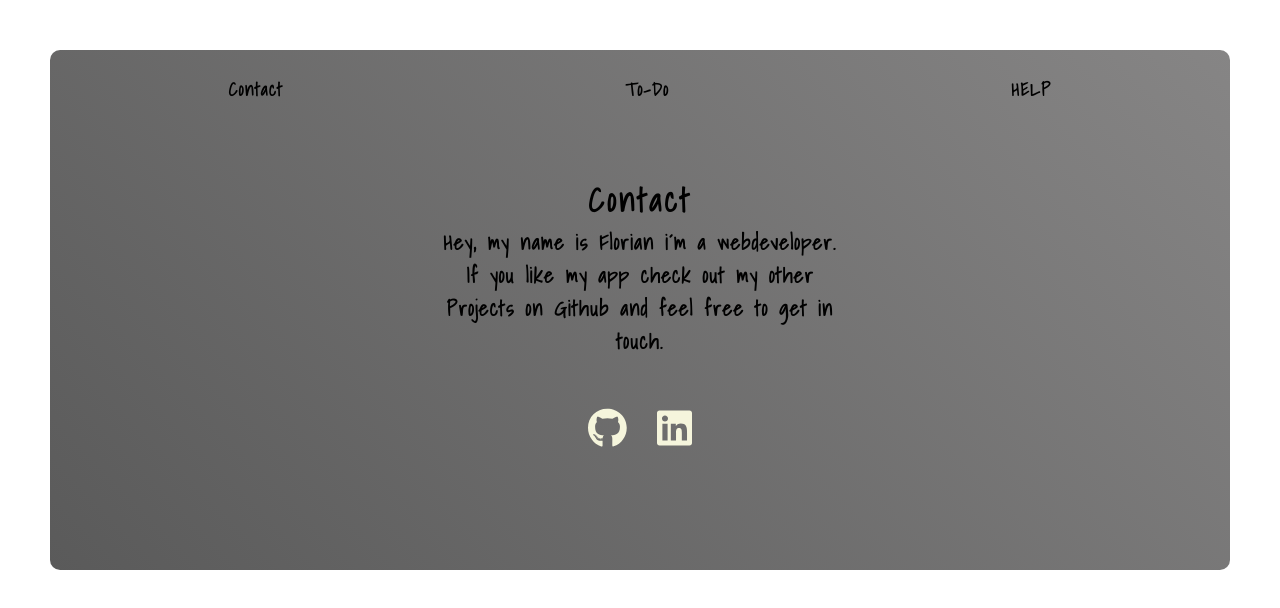
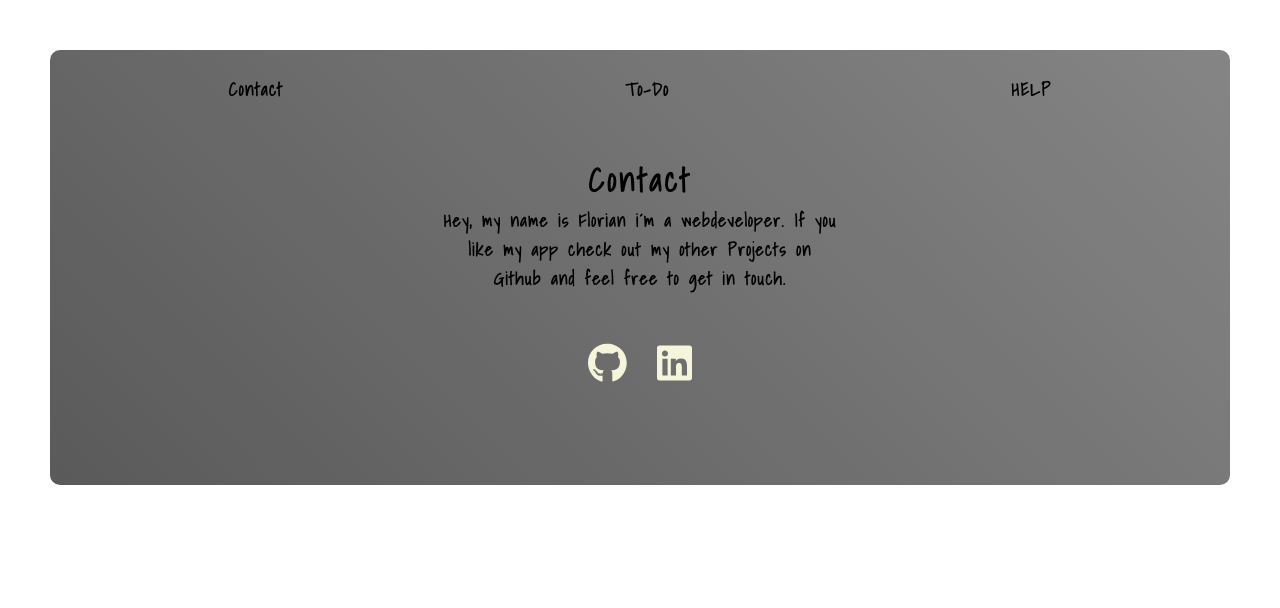
Before and after one commit to itzFlorian/Todo-App, a React (Create React App) app: page /contact in a window 1280 px wide. Shown: the top 608 px of the page. Built offline with nearby package versions, Linux system fonts and the light colour scheme.

Commit message:
bessere Handyanpassung

```diff
--- a/src/components/Form.js
+++ b/src/components/Form.js
@@ -22,7 +22,7 @@ const Form = ({taskList, setList, id, setId})=>{
     onSubmit={(event)=>{formSubmitHandler(event)}} >
         <input type="text" id="todo" placeholder="Fill in your task" value={inputValue}
         onChange={(event)=>{setInputValue(event.target.value)}} />
-        <input type="date" name="date" id="date" value={date}
+        <input placeholder="Fill in date" type="date" name="date" id="date" value={date}
         onChange={(event)=>{setDate(event.target.value)}} />
         <button className="submit">Add Task</button>
       </form>
--- a/src/styles/contact.css
+++ b/src/styles/contact.css
@@ -4,12 +4,12 @@
   align-items: center;
   justify-content: center;
   /* margin:25px; */
-  padding:45px;
+  padding:25px;
 }
 .contact-p{
   text-align: center;
   max-width: 400px;
-  font-size: 1.3rem;
+  font-size: 1.1rem;
 }
 
 .socials{
--- a/src/styles/navbar.css
+++ b/src/styles/navbar.css
@@ -31,10 +31,10 @@ a{
 }
 .help-container{
   position:fixed;
-  left:25%;
+  top:35px;
   background: linear-gradient( 45deg, rgb(90, 90, 90), rgb(134, 133, 133));
   box-shadow: 0 0 1000px 1000px rgb(0 0 0 / 0.6);
-  margin: 50px auto;
+  margin: 0 auto;
   border: 2px solid black;
   width: 50%;
   height: fit-content;
```
